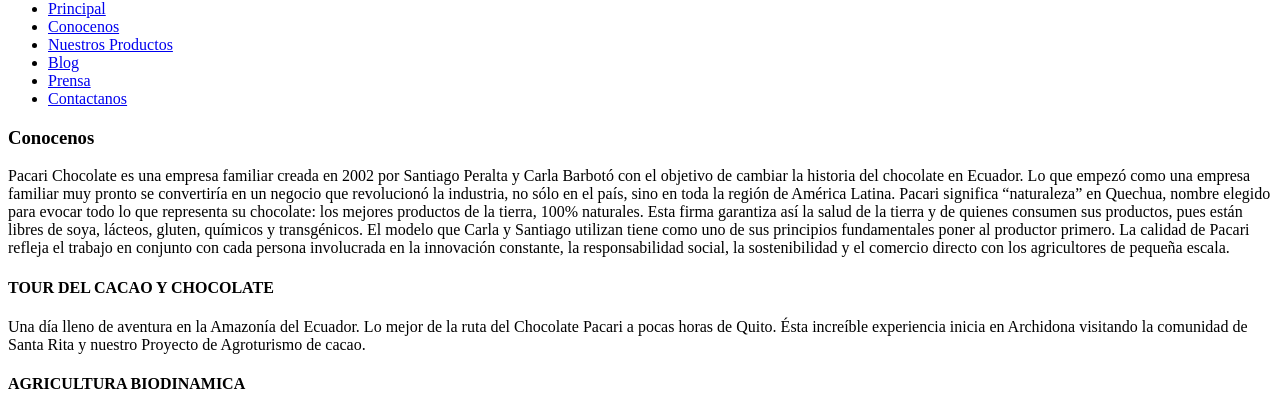
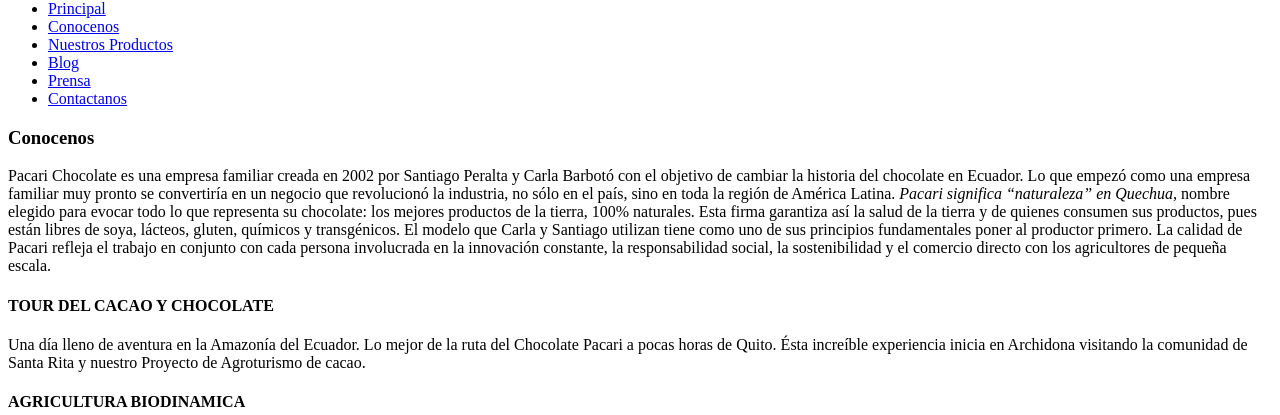
Before and after one commit to jcuyaguari/Practica01-Mi-Blog, a plain HTML site: page conocenos.html in a window 1280 px wide. Shown: the part 328-743 px from the top of the page. Drawn offline with Linux system fonts and the light colour scheme.

Commit message:
creacion

```diff
--- a/conocenos.html
+++ b/conocenos.html
@@ -23,7 +23,7 @@
         <h1>Conocenos</h1>
         <p>Pacari Chocolate es una empresa familiar creada en 2002 por Santiago Peralta y Carla Barbotó con el objetivo de cambiar la historia del chocolate en Ecuador.
            Lo que empezó como una empresa familiar muy pronto se convertiría en un negocio que revolucionó la industria, no sólo en el país, sino en toda la región de América Latina.
-           Pacari significa “naturaleza” en Quechua, nombre elegido para evocar todo lo que representa su chocolate: los mejores productos de la tierra, 100% naturales.
+           <em>Pacari significa “naturaleza” en Quechua, </em> nombre elegido para evocar todo lo que representa su chocolate: los mejores productos de la tierra, 100% naturales.
            Esta firma garantiza así la salud de la tierra y de quienes consumen sus productos, pues están libres de soya, lácteos, gluten, químicos y transgénicos.
            El modelo que Carla y Santiago utilizan tiene como uno de sus principios fundamentales poner al productor primero.
            La calidad de Pacari refleja el trabajo en conjunto con cada persona involucrada en la innovación constante, la responsabilidad social, la sostenibilidad y
```
Also changed, not shown: nuestros-productos.html (+1 -1 lines).
